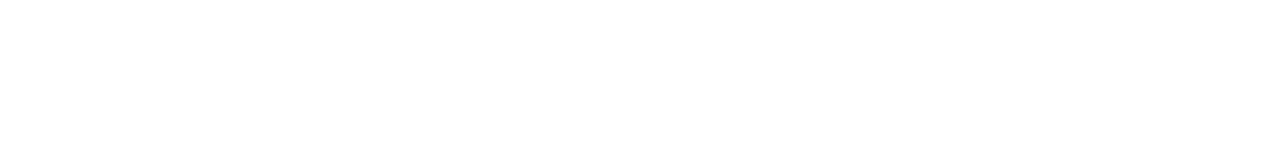
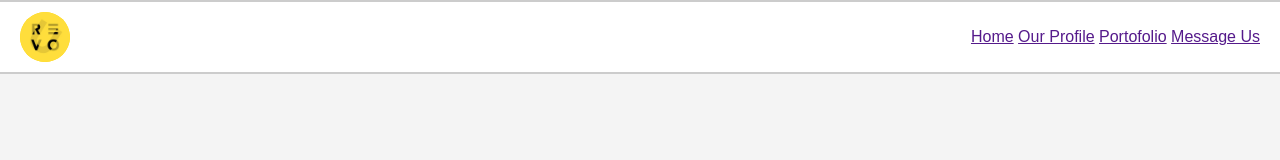
Before and after one commit to muhfaiqq/CodingCamp-20Oct25-Muhammad-Faiq-iftikhaar, a plain HTML site: page index.html in a window 1280 px wide. Drawn offline with Linux system fonts and the light colour scheme.

Commit message:
konfigurasi mini project

```diff
--- a/CSS/style.css
+++ b/CSS/style.css
@@ -0,0 +1,76 @@
+/* Menghilangkan margin & padding default dari browser */
+body {
+    margin: 0;
+    font-family: Arial, sans-serif;
+    /* Memberi sedikit background agar header terlihat jelas */
+    background-color: #f4f4f4;
+}
+
+/* 1. Pengaturan Header Utama */
+header {
+    display: flex; /* Membuat logo dan nav sejajar horizontal */
+    justify-content: space-between; /* Mendorong logo ke kiri dan nav ke kanan */
+    align-items: center; /* Menengahkan logo dan nav secara vertikal */
+
+    padding: 10px 20px; /* Jarak di dalam header (atas/bawah 10px, kiri/kanan 20px) */
+    background-color: #ffffff; /* Background header putih */
+
+    /* Garis abu-abu di atas dan bawah */
+    border-top: 2px solid #ccc;
+    border-bottom: 2px solid #ccc;
+}
+
+/* 2. Pengaturan Logo */
+.logo {
+    width: 50px;
+    height: 50px;
+    background-color: #ffd700; /* Warna kuning (sesuaikan dengan logo Anda) */
+    border-radius: 50%; /* Ini yang membuatnya menjadi lingkaran */
+
+    /* CATATAN:
+      Baris di atas adalah placeholder.
+      Jika Anda menggunakan tag <img>, hapus baris di atas dan gunakan ini:
+    */
+    /*
+    .logo img {
+        width: 50px;
+        height: 50px;
+        border-radius: 50%; // Jika gambar logo Anda kotak dan ingin dibuat bulat
+    }
+    */
+}
+
+/* 3. Pengaturan Navigasi */
+.navigation ul {
+    margin: 0;
+    padding: 0;
+    list-style: none; /* Menghilangkan tanda bullet (titik) */
+    display: flex; /* Membuat item menu (li) sejajar horizontal */
+}
+
+.navigation a {
+    display: block; /* Membuat link mengisi ruang di dalam <li> */
+    padding: 10px 15px; /* Jarak di dalam setiap tombol menu */
+    text-decoration: none; /* Menghilangkan garis bawah link */
+    color: #333; /* Warna teks */
+    font-size: 16px;
+
+    /* Ini yang membuat kotak-kotak border */
+    border: 1px solid #ccc;
+}
+
+/* 4. Trik Agar Border Menyatu */
+/* Ini adalah bagian penting untuk membuat border antar tombol terlihat
+  seperti satu garis (tidak dobel).
+
+  Kita "menumpuk" border kiri dari tombol berikutnya
+  di atas border kanan dari tombol sebelumnya.
+*/
+.navigation li + li a {
+    margin-left: -1px;
+}
+
+/* Efek tambahan saat mouse diarahkan ke tombol (opsional) */
+.navigation a:hover {
+    background-color: #f0f0f0;
+}
--- a/index.html
+++ b/index.html
@@ -12,7 +12,20 @@
 <body>
 
     <!--header Content-->
-    <header></header>
+    <header>
+        <!--Logo Website-->
+        <div class="logo">
+            <img src="Revou.webp" alt="" style="width: 50px; height: 50px; border-radius: 50%;">
+        </div>
+
+        <!--Navigation Bar-->
+        <nav>
+            <a href="">Home</a>
+            <a href="">Our Profile</a>
+            <a href="">Portofolio</a>
+            <a href="">Message Us</a>
+        </nav>
+    </header>
 
     <!--main Content-->
     <main></main>
```
Also changed, not shown: Revou.webp (added).
